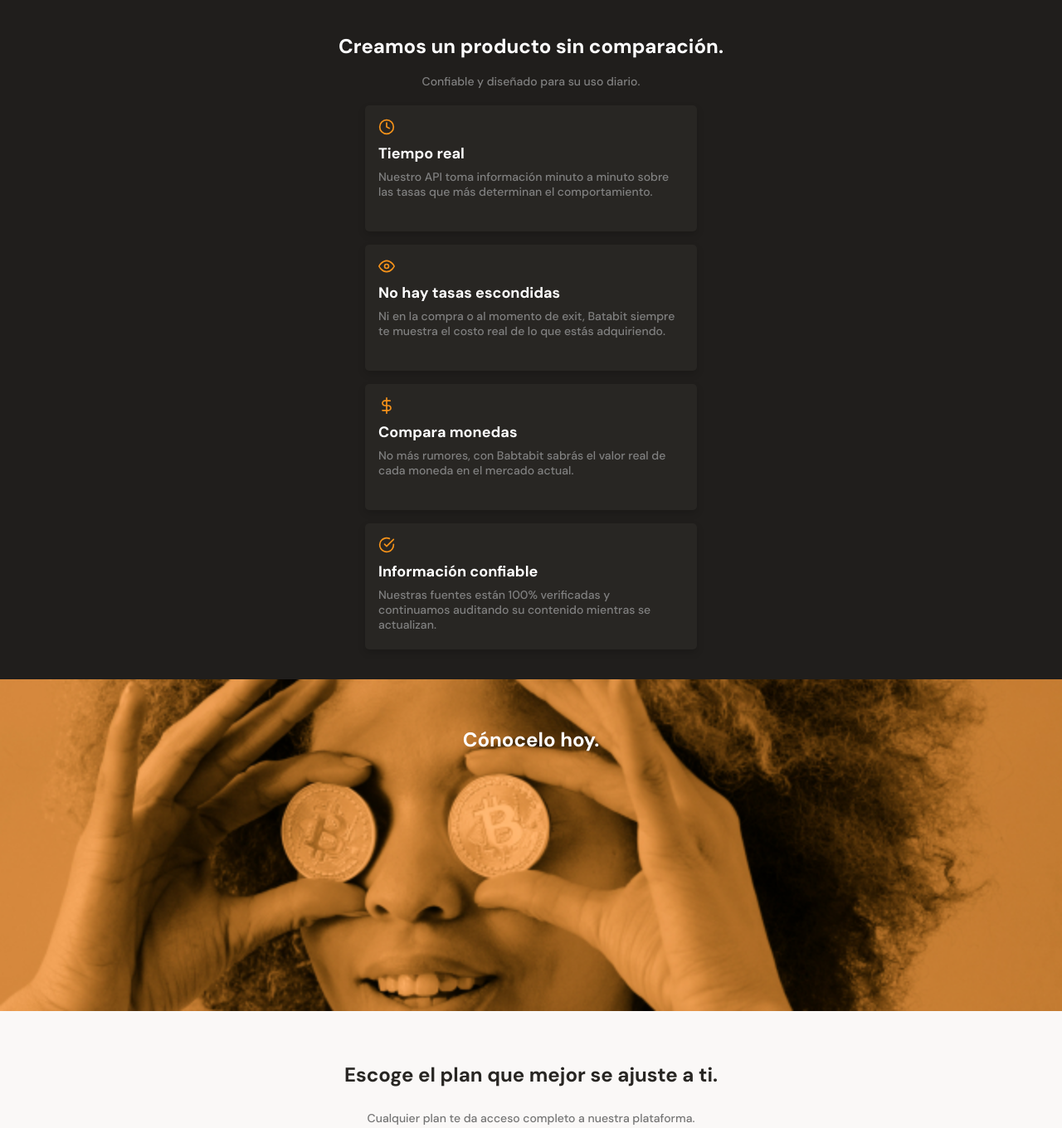
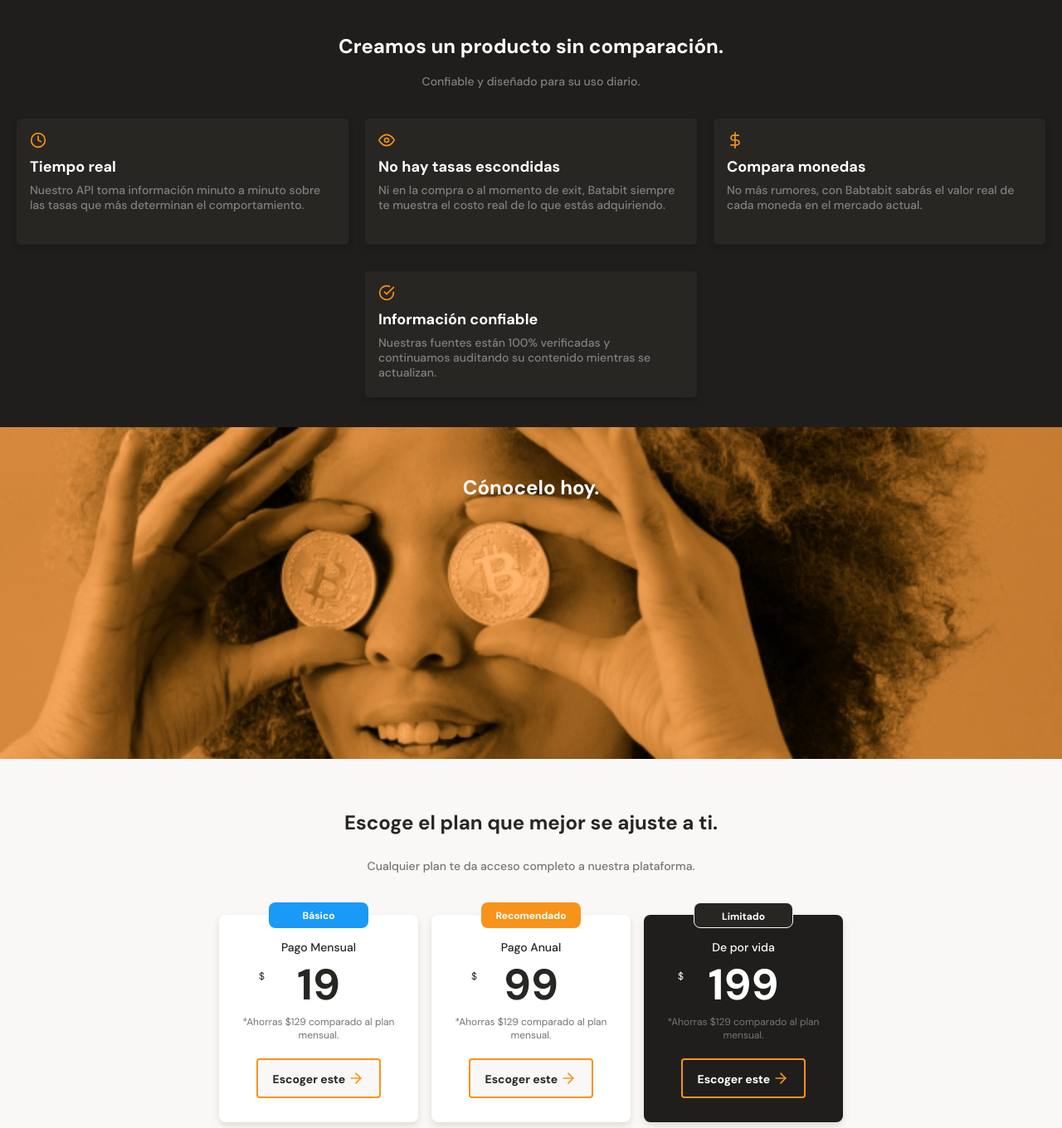
Before and after one commit to number304/batatabit, a plain HTML site: page index.html in a window 1280 px wide. Shown: the part 1500-2860 px from the top of the page at 83% size. Drawn offline with Linux system fonts and the light colour scheme.

Commit message:
Added Media Queries and favicon, project finished!

```diff
--- /dev/null
+++ b/css/tablet.css
@@ -0,0 +1,12 @@
+.plans_container-slider {
+    justify-content: center;
+}
+
+@media screen and (min-width: 900px){
+    .product_cards-container {
+        display: flex;
+        flex-wrap: wrap;
+        width: 100%;
+        margin: 0 auto;
+    }
+}
--- a/index.html
+++ b/index.html
@@ -7,6 +7,8 @@
     <link href="https://fonts.googleapis.com/css2?family=DM+Sans:wght@400;500;700&family=Inter:wght@300;500&display=swap" rel="stylesheet">
     <title>Batatabit</title>
     <link rel="stylesheet" href="./styles.css">
+    <link rel="stylesheet" href="./css/tablet.css" media="(min-width:769px)">
+    <link rel="shortcut icon" href="./assets/icons/batata.svg" type="image/x-icon">
 </head>
 <body>
     <!-- Header starts -->
```
